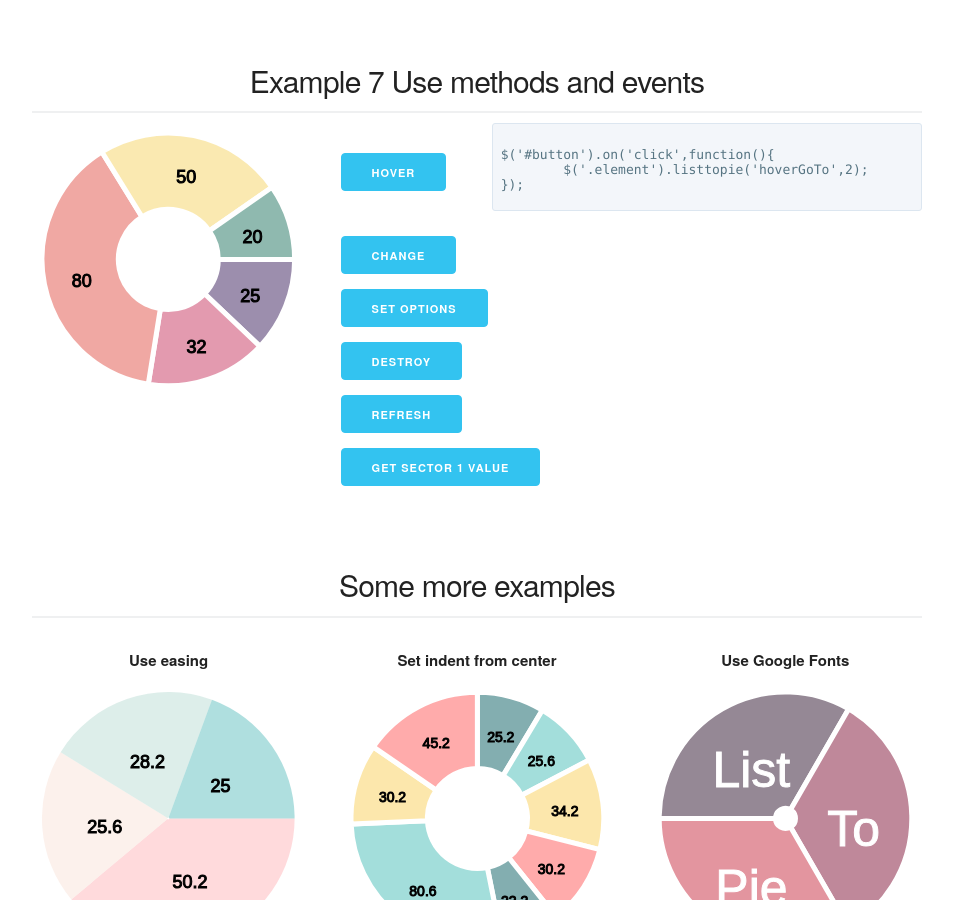
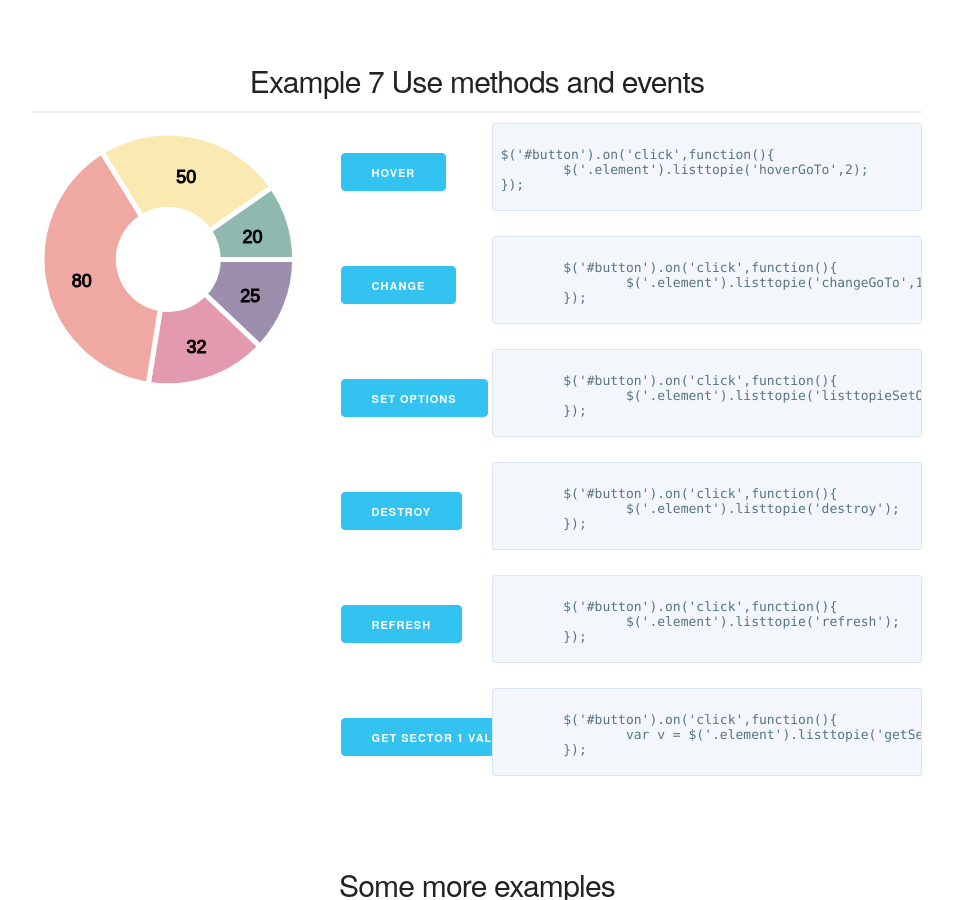
Before and after one commit to dkdevru/jquery.listtopie.js, a Jekyll site: the page built from index.html, in a window 1280 px wide and 900 px high, scrolled down 3504 px. Shown: the whole window, without its empty margins (163-1116 px from the left). Built offline with Jekyll 4.4.1, drawn with Linux system fonts in a browser that asks for light colours.

Commit message:
add example for method and events

```diff
--- a/index.html
+++ b/index.html
@@ -416,33 +416,98 @@
 </div>
 
  <div class="row">
+ <div class="three columns code_area">
  <div class="button-left">
 	<input class="button-primary" type="button" id='row7_change' value="Change">
 </div>
+</div>
+
+<div class="nine columns text-left">
+<pre>
+<code>
+	$('#button').on('click',function(){
+		$('.element').listtopie('changeGoTo',1);
+	});
+</code>
+</pre>
+</div>
+
  </div>
 
  <div class="row">
+  <div class="three columns code_area">
  <div class="button-left">
 	<input class="button-primary" type="button" id='row7_opt' value="Set options">
 </div>
+</div>
+
+<div class="nine columns text-left">
+<pre>
+<code>
+	$('#button').on('click',function(){
+		$('.element').listtopie('listtopieSetOption', 'drawType', 'fade', true);
+	});
+</code>
+</pre>
+</div>
+
  </div>
 
   <div class="row">
+  <div class="three columns code_area">
  <div class="button-left">
 	<input class="button-primary" type="button" id='row7_destroy' value="Destroy">
 </div>
+</div>
+
+<div class="nine columns text-left">
+<pre>
+<code>
+	$('#button').on('click',function(){
+		$('.element').listtopie('destroy');
+	});
+</code>
+</pre>
+</div>
+
  </div>
 
   <div class="row">
+  <div class="three columns code_area">
  <div class="button-left">
 	<input class="button-primary" type="button" id='row7_refresh' value="Refresh">
 </div>
+</div>
+
+<div class="nine columns text-left">
+<pre>
+<code>
+	$('#button').on('click',function(){
+		$('.element').listtopie('refresh');
+	});
+</code>
+</pre>
+</div>
+
  </div>
 
  <div class="row">
+   <div class="three columns code_area">
  <div class="button-left">
 	<input class="button-primary" type="button" id='row8_getAttr' value="Get sector 1 value">
 </div>
+</div>
+
+<div class="nine columns text-left">
+<pre>
+<code>
+	$('#button').on('click',function(){
+		var v = $('.element').listtopie('getSectorAttr',1,'note');
+	});
+</code>
+</pre>
+</div>
+
  </div>
 
 </div>
```
